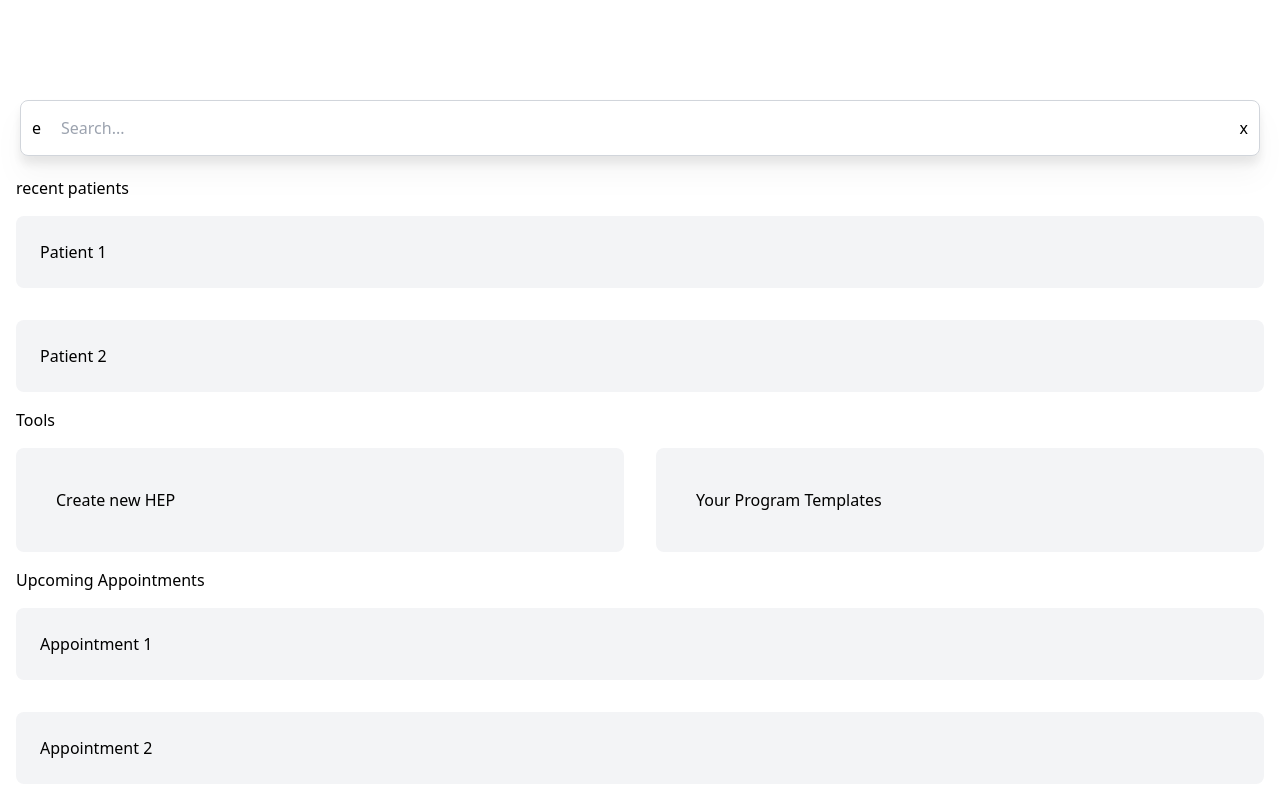
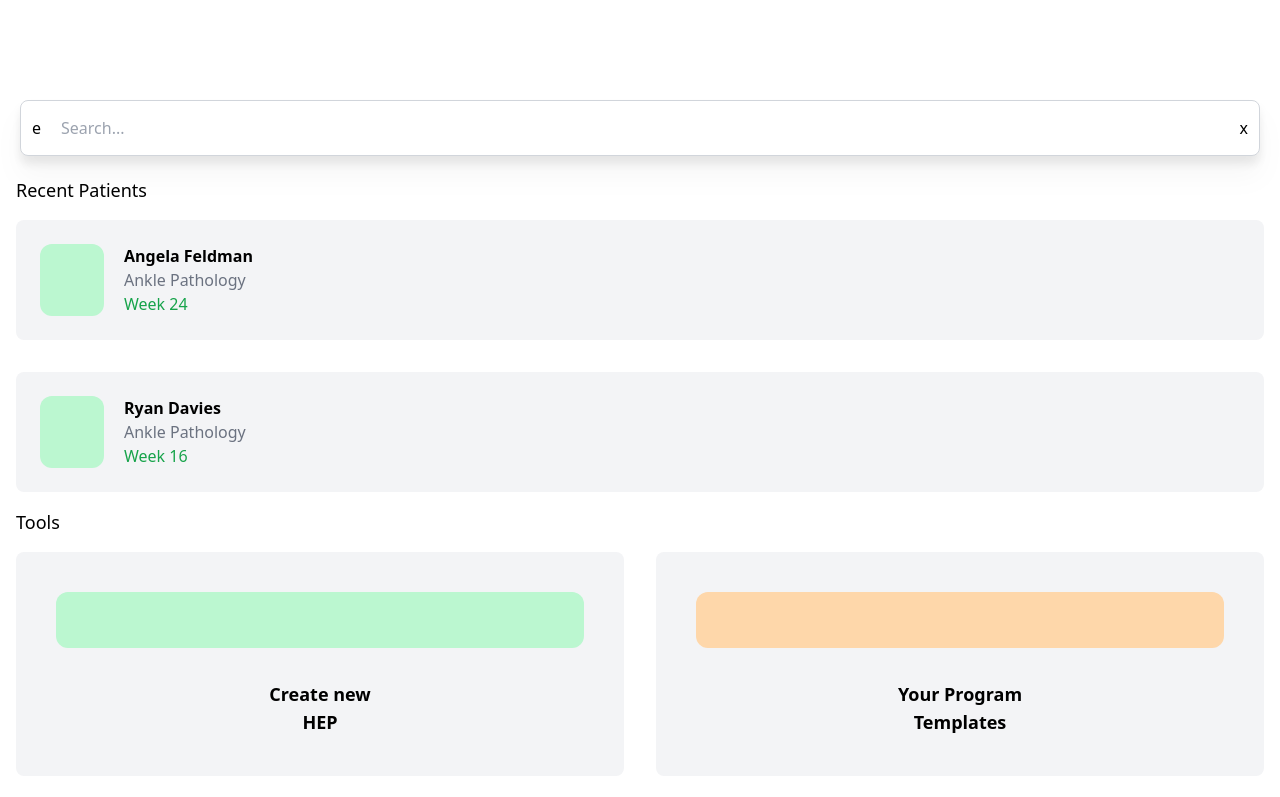
Before and after one commit to ChrisCasey-codestuff/MoveMend, a Next.js app: page / in a window 1280 px wide. Shown: the top 797 px of the page. Built offline with nearby package versions, Linux system fonts and the light colour scheme.

Commit message:
continues to build out home, initailizes exercises category page

```diff
--- /dev/null
+++ b/pages/exercises.js
@@ -0,0 +1,31 @@
+import Image from 'next/image'
+import { Inter } from 'next/font/google'
+
+const inter = Inter({ subsets: ['latin'] })
+
+export default function Home() {
+  return (
+    <div>
+      <div className="flex flex-col justify-center">
+        <div className="flex flex-row bg-gray-200 rounded-lg p-5 w-full m-5">
+
+        </div>
+        <div className="flex flex-row bg-gray-200 rounded-lg p-5 w-full m-5">
+
+        </div>
+        <div className="flex flex-row bg-gray-200 rounded-lg p-5 w-full m-5">
+
+        </div>
+        <div className="flex flex-row bg-gray-200 rounded-lg p-5 w-full m-5">
+
+        </div>
+        <div className="flex flex-row bg-gray-200 rounded-lg p-5 w-full m-5">
+
+        </div>
+        <div className="flex flex-row bg-gray-200 rounded-lg p-5 w-full m-5">
+
+        </div>
+      </div>
+    </div>
+    )
+  }
--- a/pages/index.js
+++ b/pages/index.js
@@ -22,27 +22,53 @@ export default function Home() {
             </span>
           </div>
         </div>
-        <p className="ml-4">recent patients</p>
+        <p className="ml-4 text-lg">Recent Patients</p>
         <div className="flex flex-row justify-center">
           <div className="flex flex-col w-full">
-            <div className="bg-gray-100 rounded-lg p-6 m-4">
-              <p>Patient 1</p>
+            <div className="flex flex-row bg-gray-100 rounded-lg p-6 m-4">
+              <div className="bg-green-200 p-8 rounded-xl">
+
+              </div>
+              <div className="ml-5">
+                <p className="font-bold">Angela Feldman</p>
+                <p className="text-gray-500">Ankle Pathology</p>
+                <p className="text-green-600 text-md">Week 24</p>
+              </div>
             </div>
-            <div className="bg-gray-100 rounded-lg p-6 m-4">
-              <p>Patient 2</p>
+            <div className="flex flex-row bg-gray-100 rounded-lg p-6 m-4">
+              <div className="bg-green-200 p-8 rounded-xl">
+
+              </div>
+              <div className="ml-5">
+                <p className="font-bold">Ryan Davies</p>
+                <p className="text-gray-500">Ankle Pathology</p>
+                <p className="text-green-600 text-md">Week 16</p>
+              </div>
             </div>
           </div>
         </div>
-        <p className="ml-4">Tools</p>
+        <p className="ml-4 text-lg">Tools</p>
         <div className="flex flex-row justify-center">
+
           <div className="bg-gray-100 p-10 m-4 w-1/2 rounded-lg">
-            <p>Create new HEP</p>
+            <a href="">
+              <div className="flex flex-col bg-green-200 p-4 pt-10 rounded-xl">
+
+              </div>
+              <p className="font-bold text-lg text-center mt-8">Create new</p>
+              <p className="font-bold text-lg text-center">HEP</p>
+            </a>
           </div>
-          <div className="bg-gray-100 p-10 m-4 w-1/2 rounded-lg">
-            <p>Your Program Templates</p>
+
+          <div className="flex flex-col bg-gray-100 p-10 m-4 w-1/2 rounded-lg">
+            <div className="bg-orange-200 p-4 pt-10 rounded-xl">
+
+            </div>
+            <p className="font-bold text-lg text-center mt-8">Your Program</p>
+            <p className="font-bold text-lg text-center">Templates</p>
           </div>
         </div>
-        <p className="ml-4">Upcoming Appointments</p>
+        <p className="ml-4 text-lg">Upcoming Appointments</p>
         <div className="flex flex-col w-full">
             <div className="bg-gray-100 rounded-lg p-6 m-4">
               <p>Appointment 1</p>
```
